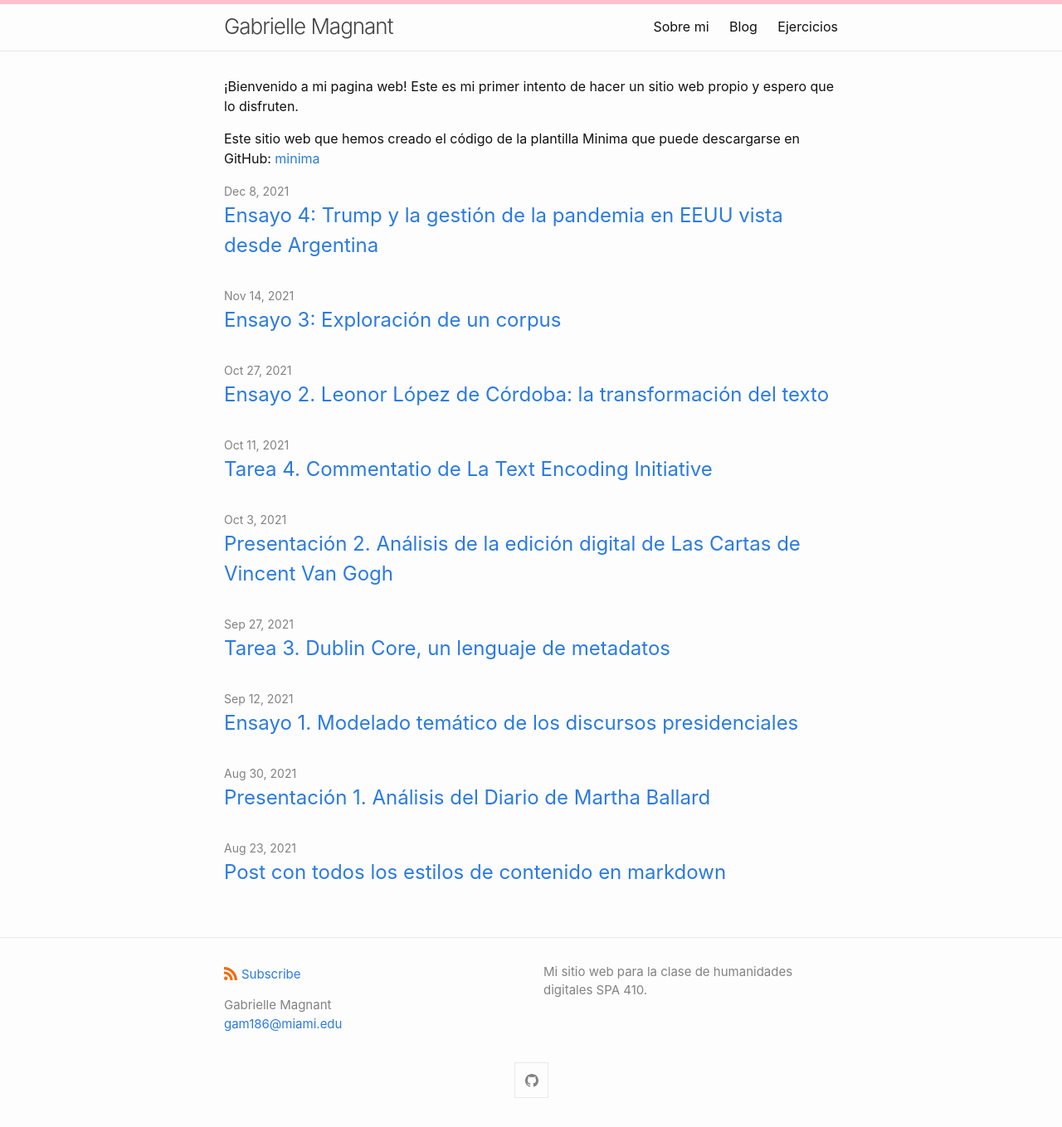
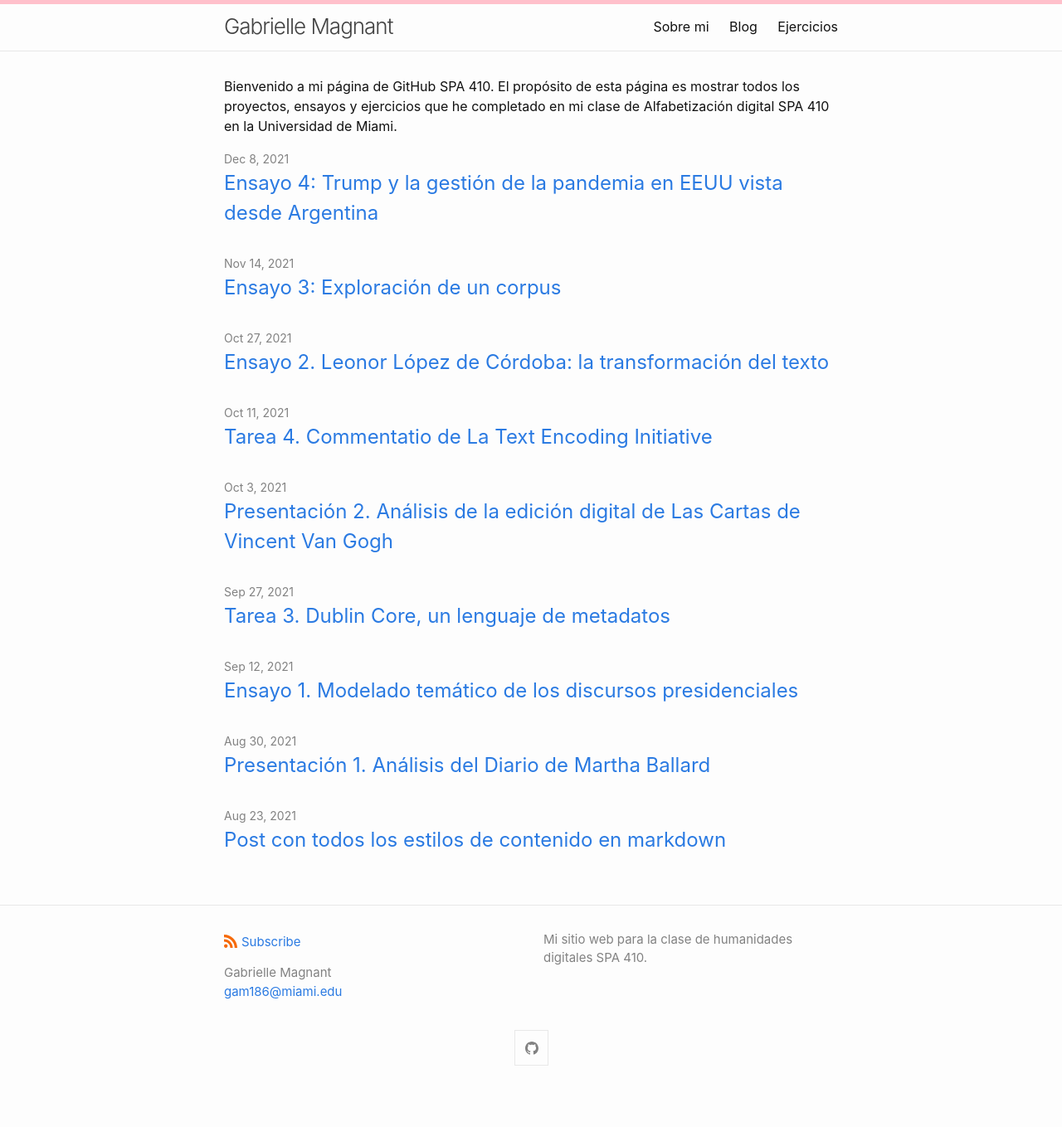
Before and after one commit to gmagnant00/gmagnant00.github.io, a Jekyll site: the page built from index.md, in a window 1280 px wide. Shown: the whole page at 83% size. Built offline with Jekyll 4.4.1, drawn with Linux system fonts in a browser that asks for light colours; after the commit the page ends 1320 px from its top, so only the background shows below that.

Commit message:
Update index.md

```diff
--- a/index.md
+++ b/index.md
@@ -8,6 +8,4 @@
 layout: home
 ---
 
-¡Bienvenido a mi pagina web! Este es mi primer intento de hacer un sitio web propio y espero que lo disfruten.
-
-Este sitio web que hemos creado el código de la plantilla Minima que puede descargarse en GitHub: [minima](https://github.com/jekyll/minima)
+Bienvenido a mi página de GitHub SPA 410. El propósito de esta página es mostrar todos los proyectos, ensayos y ejercicios que he completado en mi clase de Alfabetización digital SPA 410 en la Universidad de Miami.
```
